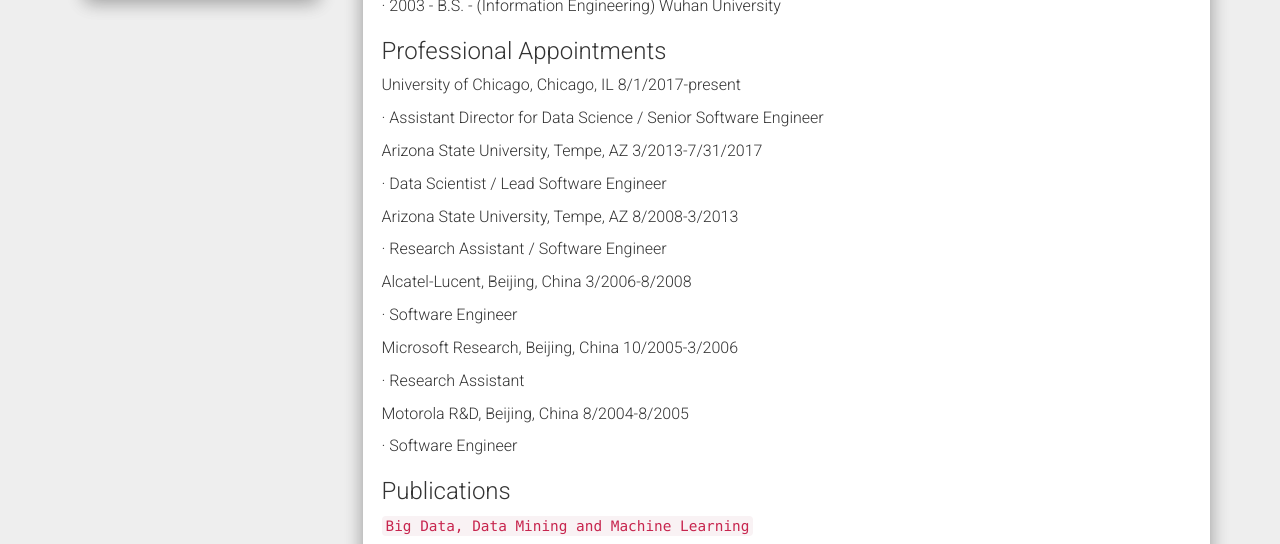
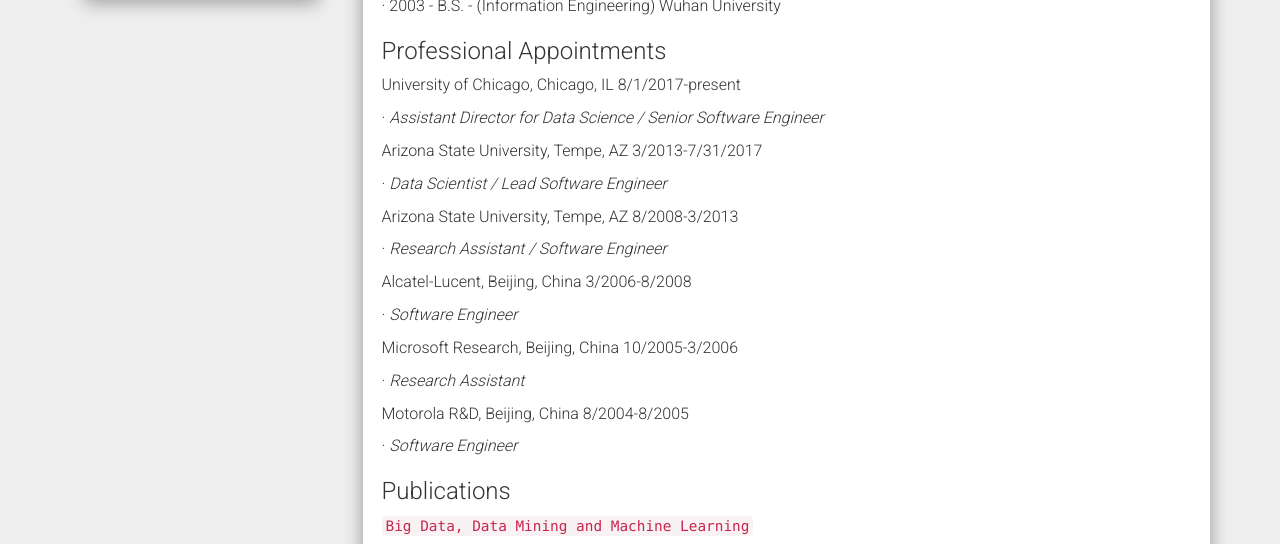
Before and after one commit to lixun910/lixun910.github.io, a Jekyll site: the page built from resume.md, in a window 1280 px wide and 900 px high, scrolled down 429 px. Shown: the part 152-696 px from the top of the window. Built offline with Jekyll 4.4.1, drawn with Linux system fonts in a browser that asks for light colours; nearby versions of some CDN libraries.

```diff
--- a/resume.md
+++ b/resume.md
@@ -30,37 +30,37 @@ Email: xunli at uchicago.edu; lixun910 at gmail.com
 
 University of Chicago, Chicago, IL 8/1/2017-present
 
-·       Assistant Director for Data Science / Senior Software Engineer
+·       *Assistant Director for Data Science / Senior Software Engineer*
 
 
 
 Arizona State University, Tempe, AZ 3/2013-7/31/2017
 
-·       Data Scientist / Lead Software Engineer
+·       *Data Scientist / Lead Software Engineer*
 
 
 
 Arizona State University, Tempe, AZ 8/2008-3/2013
 
-·       Research Assistant / Software Engineer
+·       *Research Assistant / Software Engineer*
 
 
 
 Alcatel-Lucent, Beijing, China 3/2006-8/2008
 
-·       Software Engineer
+·       *Software Engineer*
 
 
 
 Microsoft Research, Beijing, China 10/2005-3/2006
 
-·       Research Assistant
+·       *Research Assistant*
 
 
 
 Motorola R&D, Beijing, China 8/2004-8/2005
 
-·       Software Engineer
+·       *Software Engineer*
 
 
 
```
